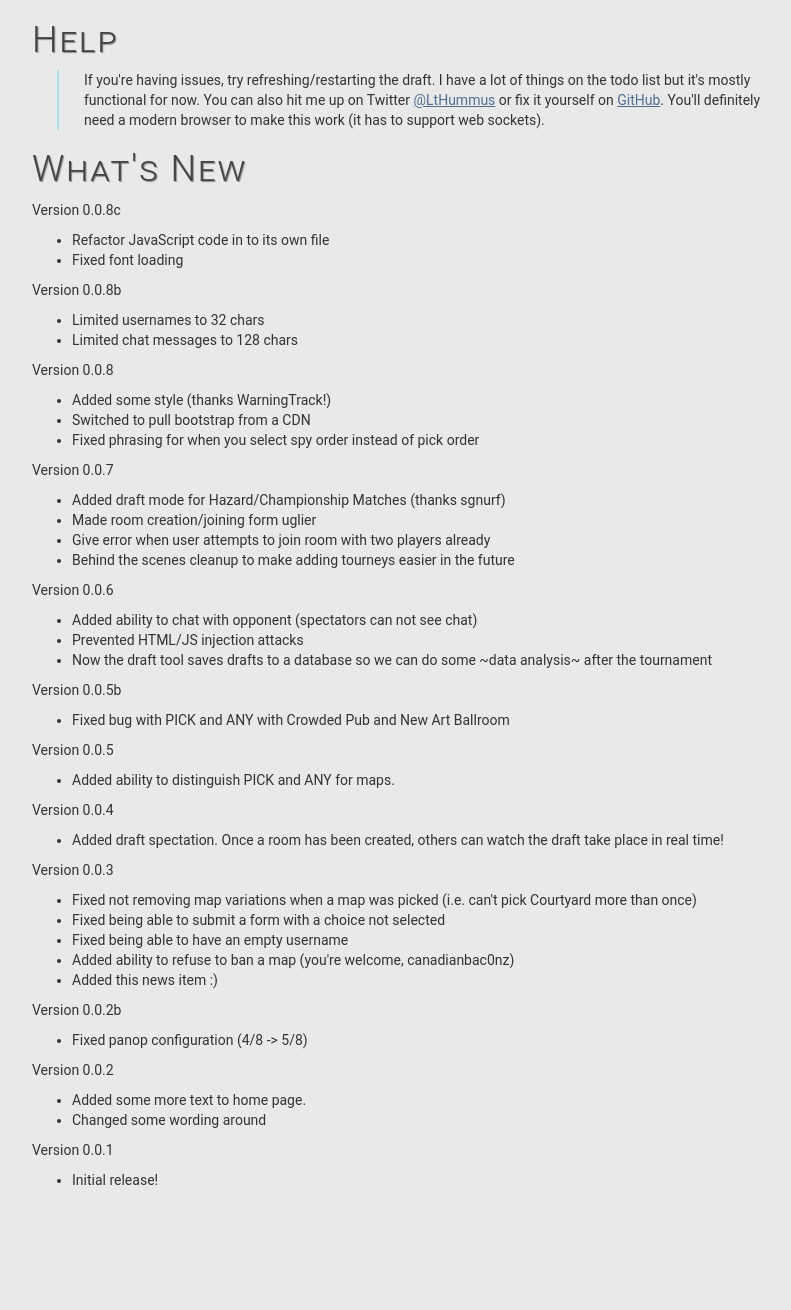
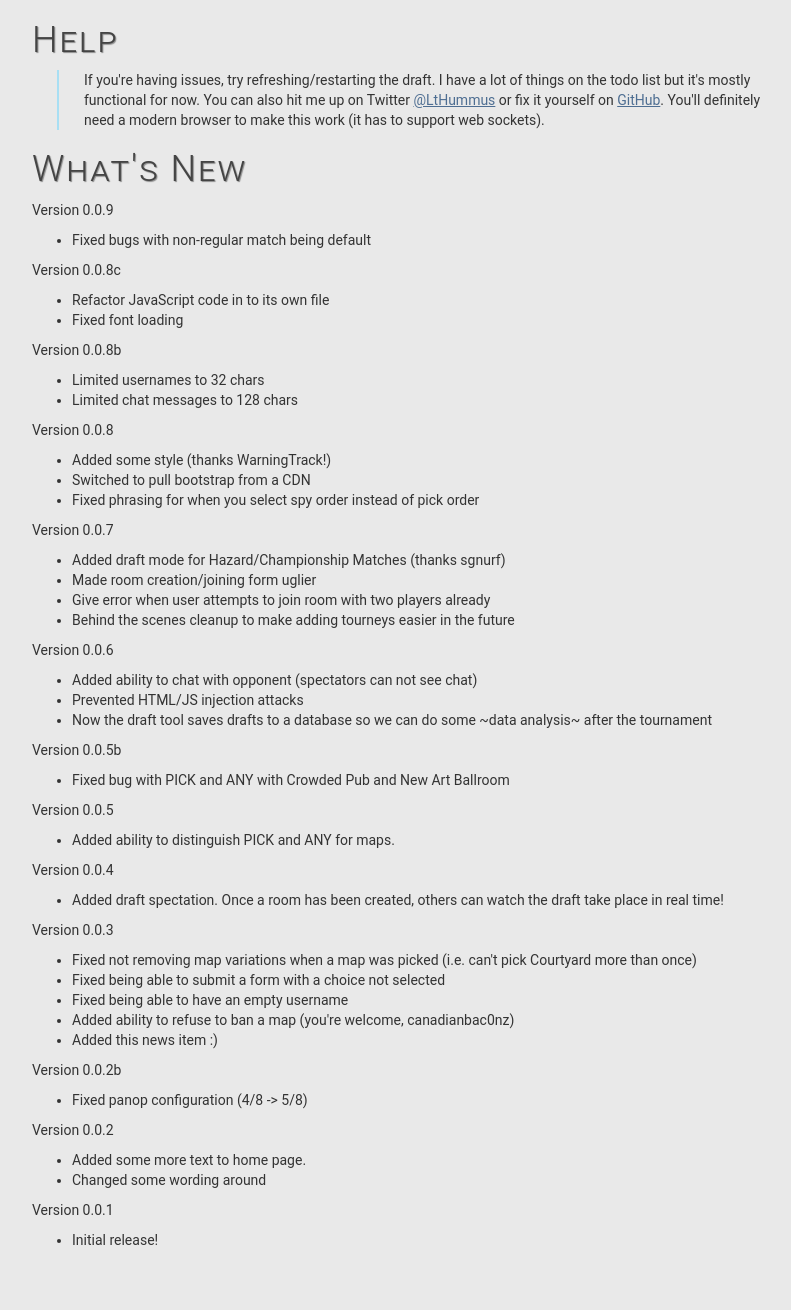
Before and after one commit to LtHummus/SpyPartyDraft, a Flask app: page / in a window 1280 px wide. Shown: the part 782-2092 px from the top of the page, without its empty margins (53-844 px from the left). Before the commit the page ends 1967 px from the top, so only its background shows below. Run offline with Flask 2, Linux system fonts and the light colour scheme; some libraries are stand-ins or nearby versions.

Commit message:
fix bug with non-regular draft being default

```diff
--- a/config/draft_types.json
+++ b/config/draft_types.json
@@ -23,6 +23,6 @@
               "map_pool": "scl_season_1"
             }
           ],
-  "default_draft" : "REGULAR"
+  "default_draft" : "DIVISION_CHAMP"
 
 }
--- a/draft/draft_type.py
+++ b/draft/draft_type.py
@@ -18,5 +18,5 @@ class Draft_type:
             data = json.load(f)
             for dt in data["draft_types"]:
                 draft_types[dt['id']] = Draft_type(dt['name'], dt['nr_bans'], dt['nr_picks'], dt['map_pool'])
-                draft_types[data["default_draft"]].is_default_draft = 1
+            draft_types[data["default_draft"]].is_default_draft = 1
         return draft_types
--- a/templates/index.html
+++ b/templates/index.html
@@ -17,7 +17,7 @@
 <a href="https://github.com/LtHummus/SpyPartyDraft"><img style="position: absolute; top: 0; right: 0; border: 0;" src="https://camo.githubusercontent.com/a6677b08c955af8400f44c6298f40e7d19cc5b2d/68747470733a2f2f73332e616d617a6f6e6177732e636f6d2f6769746875622f726962626f6e732f666f726b6d655f72696768745f677261795f3664366436642e706e67" alt="Fork me on GitHub" data-canonical-src="https://s3.amazonaws.com/github/ribbons/forkme_right_gray_6d6d6d.png"></a>
 <div class="container">
     <div class="col-md-8">
-        <h1>SpyParty Draft Tool <small>BETA version 0.0.8c</small></h1>
+        <h1>SpyParty Draft Tool <small>BETA version 0.0.9</small></h1>
         <div id="room_wrapper">
             <div id="create_form_wrapper">
                 <h3>Create a new Draft Room</h3>
@@ -139,6 +139,10 @@
                 to make this work (it has to support web sockets).</p>
 
             <h2>What's New</h2>
+            <p>Version 0.0.9</p>
+            <ul>
+                <li>Fixed bugs with non-regular match being default</li>
+            </ul>
             <p>Version 0.0.8c</p>
             <ul>
                 <li>Refactor JavaScript code in to its own file</li>
```
